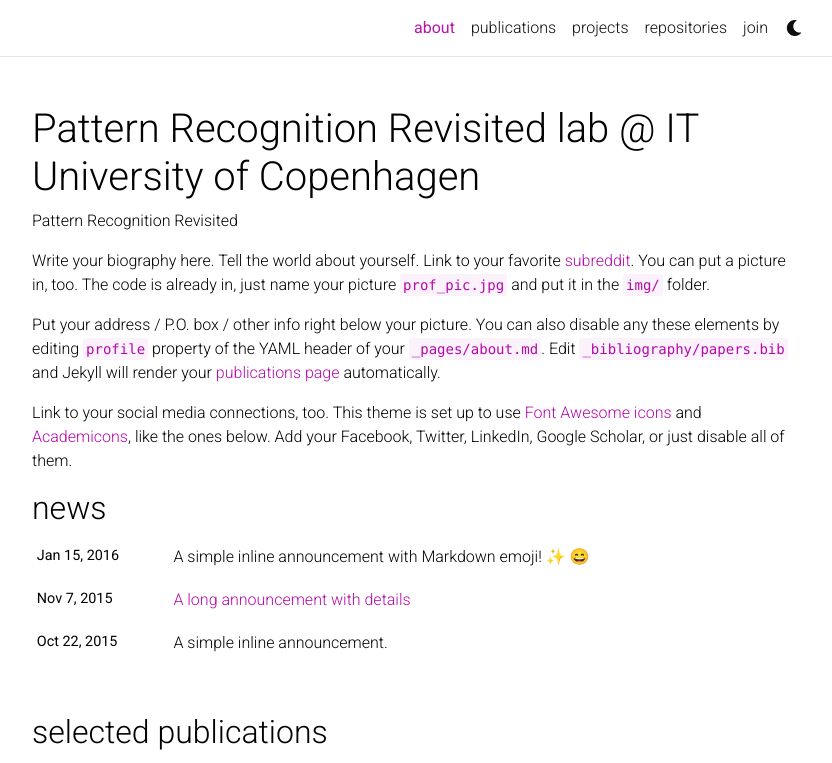
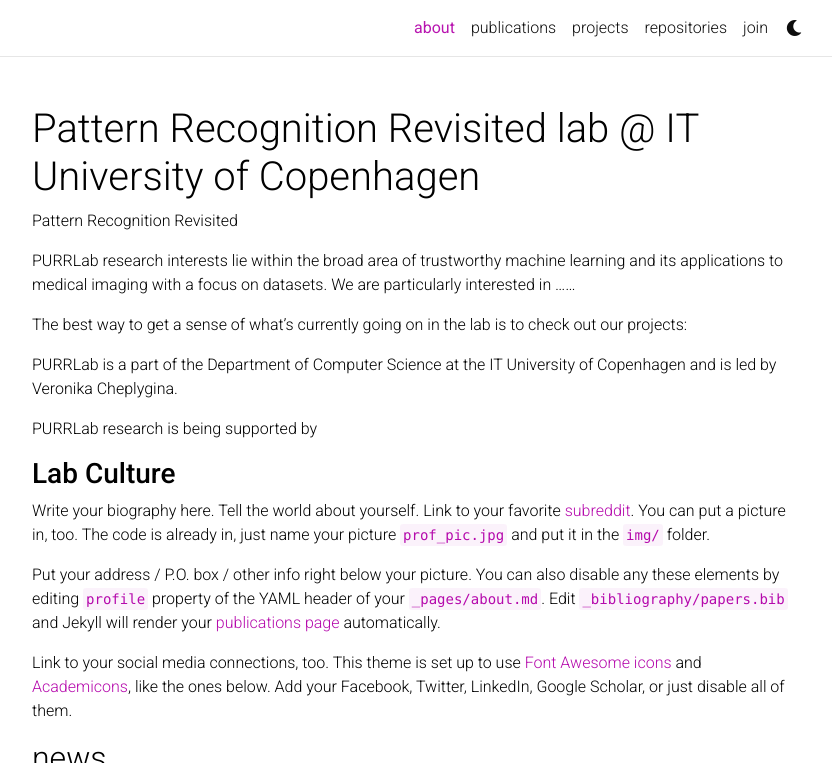
Before and after one commit to bethanychamberlain/testing, a Jekyll site: the page built from _pages/about.md, in a window 1280 px wide and 1302 px high, cut to the strip 0-763 px from the top of the window. Shown: the whole strip, without its empty margins (223-1055 px from the left). Built offline with Jekyll 4.4.1, drawn with Linux system fonts in a browser that asks for light colours; emoji names are drawn with the system emoji font; comment, search, counter and statistics services are not loaded; a style sheet for code colours, icons or effects is not loaded.

Commit message:
Update about.md

```diff
--- a/_pages/about.md
+++ b/_pages/about.md
@@ -19,6 +19,18 @@
 ---
 
 
+PURRLab research interests lie within the broad area of trustworthy machine learning and its applications to medical imaging with a focus on datasets.  We are particularly interested in ……
+
+The best way to get a sense of what’s currently going on in the lab is to check out our projects:
+
+PURRLab is a part of the Department of Computer Science at the IT University of Copenhagen and is led by Veronika Cheplygina.
+
+PURRLab research is being supported by
+
+### **Lab Culture**
+
+
+
 
 Write your biography here. Tell the world about yourself. Link to your favorite [subreddit](http://reddit.com). You can put a picture in, too. The code is already in, just name your picture `prof_pic.jpg` and put it in the `img/` folder.
 
```
